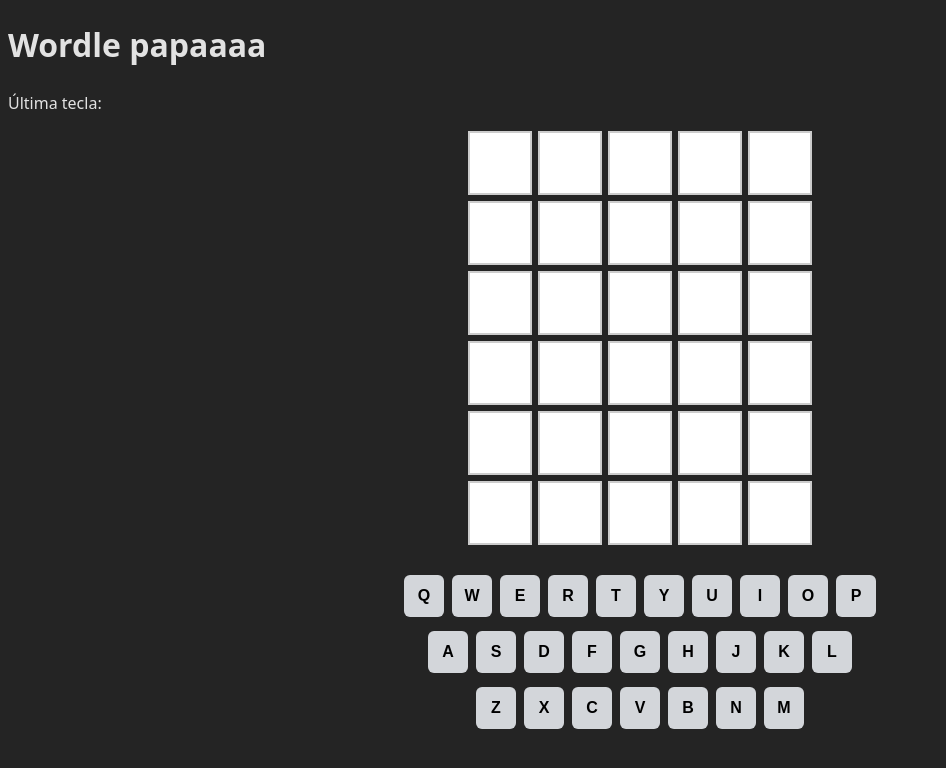
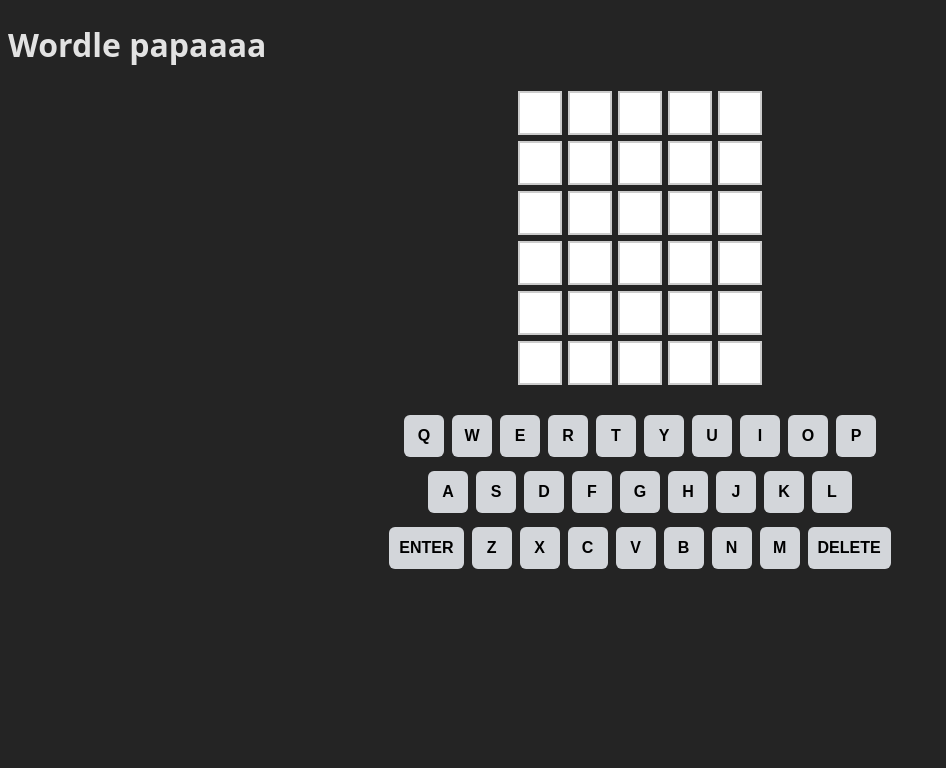
Before and after one commit to JohnQuintero08/WORDLE, a React (Vite) app in the folder wordle/: page / in a window 1280 px wide. Shown: the top 768 px of the page, without its empty margins (0-946 px from the left). Built offline with nearby package versions, Linux system fonts and the light colour scheme.

Commit message:
teclas de enter y borrado

```diff
--- a/wordle/src/App.jsx
+++ b/wordle/src/App.jsx
@@ -3,22 +3,30 @@
 import Board from "./components/Board.jsx";
 
 export default function App() {
-  const [pressed, setPressed] = useState("");
   const [attempts, setAttempts] = useState([]);
   const [currentGuess, setCurrentGuess] = useState("");
   const maxLength = 5;
 
-  const handleKeyPress = (letter) => {
-    if (currentGuess.length >= maxLength) return;
+  const handleKeyPress = (key) => {
+    if (key === "ENTER") {
+      console.log("Enviar palabra:", currentGuess);
+      return;
+    }
 
-    setCurrentGuess((prev) => prev + letter.toLowerCase());
-    setPressed(letter);
+    if (key === "DELETE") {
+      setCurrentGuess((prev) => prev.slice(0, -1));
+      return;
+    }
+
+    // Letras normales
+    if (currentGuess.length < maxLength) {
+      setCurrentGuess((prev) => prev + key.toLowerCase());
+    }
   };
 
   return (
     <div className="container">
       <h1>Wordle papaaaa</h1>
-      <p>Última tecla: {pressed}</p>
       <Board attempts={[...attempts, { word: currentGuess, statuses: [] }]} />
 
       <Keyboard onKeyPress={handleKeyPress} keyStatuses={{}} />
--- a/wordle/src/components/Key.jsx
+++ b/wordle/src/components/Key.jsx
@@ -1,8 +1,11 @@
 import "./styles/key.css";
 
-export default function Key({ letter, onClick, status }) {
+export default function Key({ letter, onClick, status, wide }) {
   return (
-    <button className={`key ${status}`} onClick={() => onClick(letter)}>
+    <button
+      className={`key ${status} ${wide ? "wide" : ""}`}
+      onClick={() => onClick(letter)}
+    >
       {letter}
     </button>
   );
--- a/wordle/src/components/Keyboard.jsx
+++ b/wordle/src/components/Keyboard.jsx
@@ -4,7 +4,7 @@
 const ROWS = [
   ["Q", "W", "E", "R", "T", "Y", "U", "I", "O", "P"],
   ["A", "S", "D", "F", "G", "H", "J", "K", "L"],
-  ["Z", "X", "C", "V", "B", "N", "M"],
+  ["ENTER", "Z", "X", "C", "V", "B", "N", "M", "DELETE"],
 ];
 
 export default function Keyboard({ onKeyPress, keyStatuses = {} }) {
@@ -18,6 +18,7 @@
               letter={letter}
               status={keyStatuses[letter] || ""}
               onClick={onKeyPress}
+              wide={letter === "ENTER" || letter === "DELETE"}
             />
           ))}
         </div>
--- a/wordle/src/components/styles/key.css
+++ b/wordle/src/components/styles/key.css
@@ -8,6 +8,10 @@
   font-size: 16px;
   font-weight: bold;
   cursor: pointer;
+}
+
+.key.wide {
+  min-width: 70px;
 }
 
 .key.correct {
--- a/wordle/src/components/styles/tile.css
+++ b/wordle/src/components/styles/tile.css
@@ -1,6 +1,6 @@
 .tile {
-  width: 60px;
-  height: 60px;
+  width: 40px;
+  height: 40px;
   border: 2px solid #ccc;
   background: white;
   display: flex;
```
